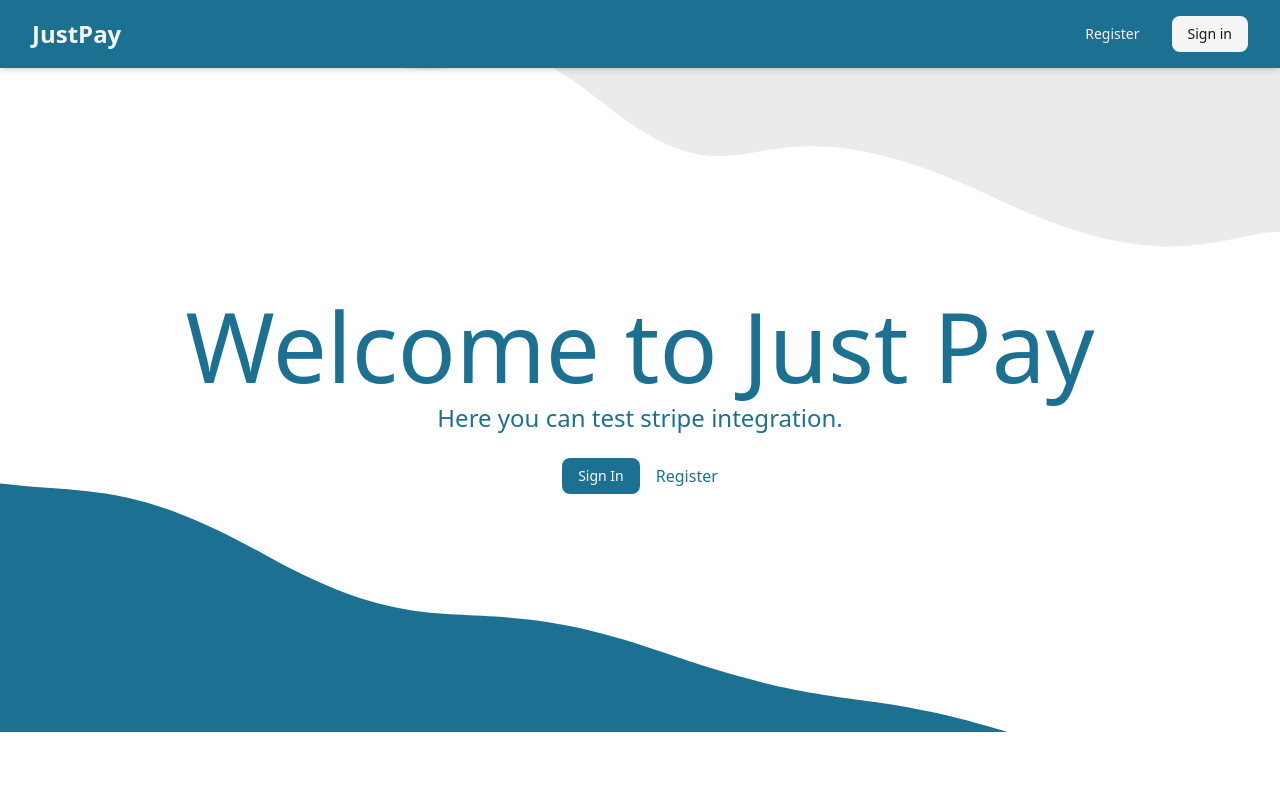
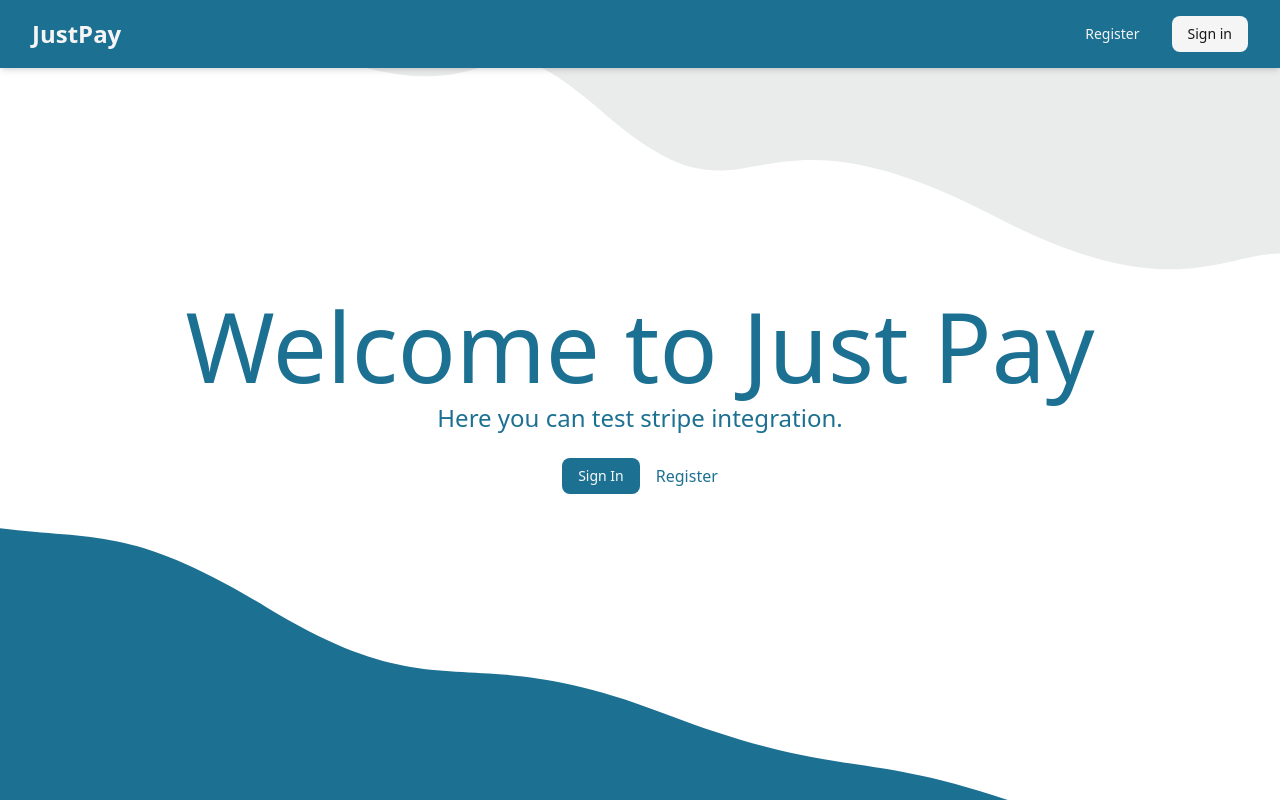
Before and after one commit to Tatanstii/Just-Pay, a React (Vite) app in the folder just-pay-client/: page / in a window 1280 px wide. Built offline with nearby package versions, Linux system fonts and the light colour scheme; no server answers.

Commit message:
style(client): update height on index page

```diff
--- a/just-pay-client/src/pages/index.tsx
+++ b/just-pay-client/src/pages/index.tsx
@@ -13,7 +13,7 @@ export default function Index() {
     }
 
     return (
-        <div className="wave_background">
+        <div className="wave_background min-h-screen">
             <Header />
             <main className="py-4 px-10 grid place-items-center min-h-[80vh]">
                 <div className="flex flex-col gap-2 justify-center items-center mb-8 text-primary">
--- a/just-pay-client/src/routes/__root.tsx
+++ b/just-pay-client/src/routes/__root.tsx
@@ -6,11 +6,11 @@ const RootLayout = () => {
 
   return (
     (
-      <>
+      <div className='min-h-screen'>
         <Toast />
         <Outlet />
         <TanStackRouterDevtools position='bottom-right' />
-      </>
+      </div>
     )
   )
 }
```
